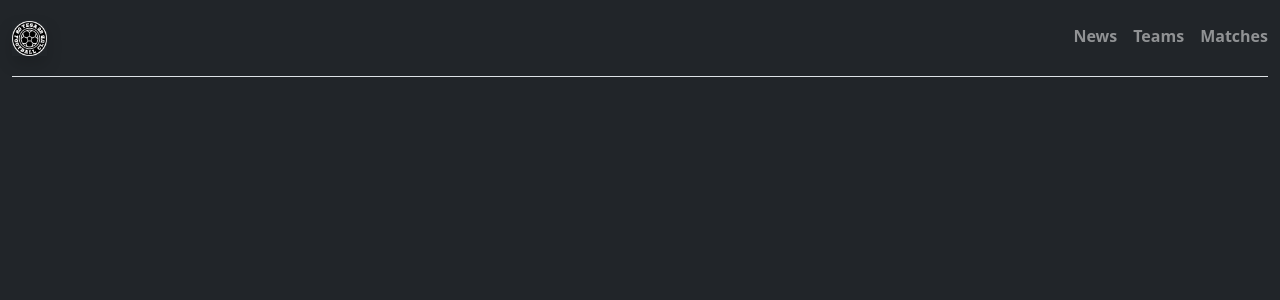
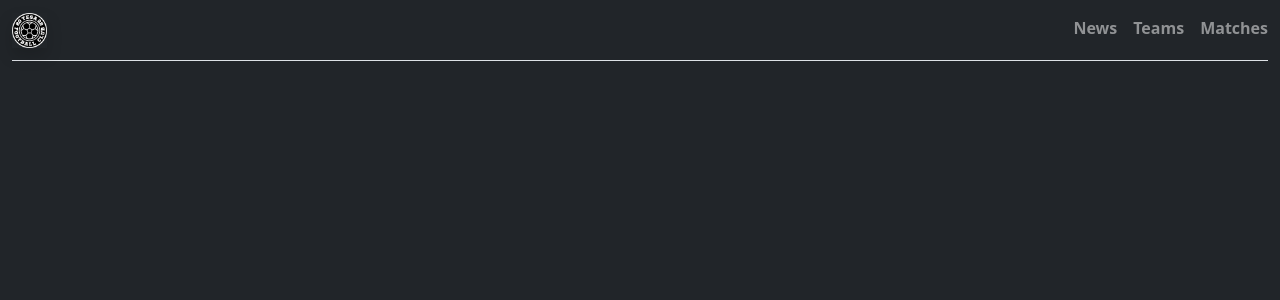
Before and after one commit to tesafc/tesafc.github.io, a Jekyll site: the page built from index.html, in a window 1280 px wide. Shown: the top 300 px of the page. Built offline with Jekyll 4.4.1, drawn with Linux system fonts in a browser that asks for light colours.

Commit message:
Update default.html

```diff
--- a/_layouts/default.html
+++ b/_layouts/default.html
@@ -22,11 +22,11 @@
   </head>
   <body class="text-bg-dark">
     <div class="container-fluid text-bg-dark">
-      <header class="navbar mx-auto border-bottom">
+      <header class="navbar mx-auto border-bottom py-0">
         <a class="navbar-brand" href="{{ site.baseurl }}">
           <img src="{{ '/assets/img/logo-1_v2.png' | relative_url }}" width="35" height="35" class="shadow">
         </a>
-        <nav class="nav nav-masthead py-0">
+        <nav class="nav nav-masthead">
           {% assign currentPage = page.url %}
           <a class="nav-link fw-bold py-3 px-0 {% if currentPage == '/news/' %}active{% endif %}" href="{{ 'news' | relative_url }}">News</a>
           <a class="nav-link fw-bold py-3 px-0 {% if currentPage == '/teams/' %}active{% endif %}" href="{{ 'teams' | relative_url }}">Teams</a>
```
